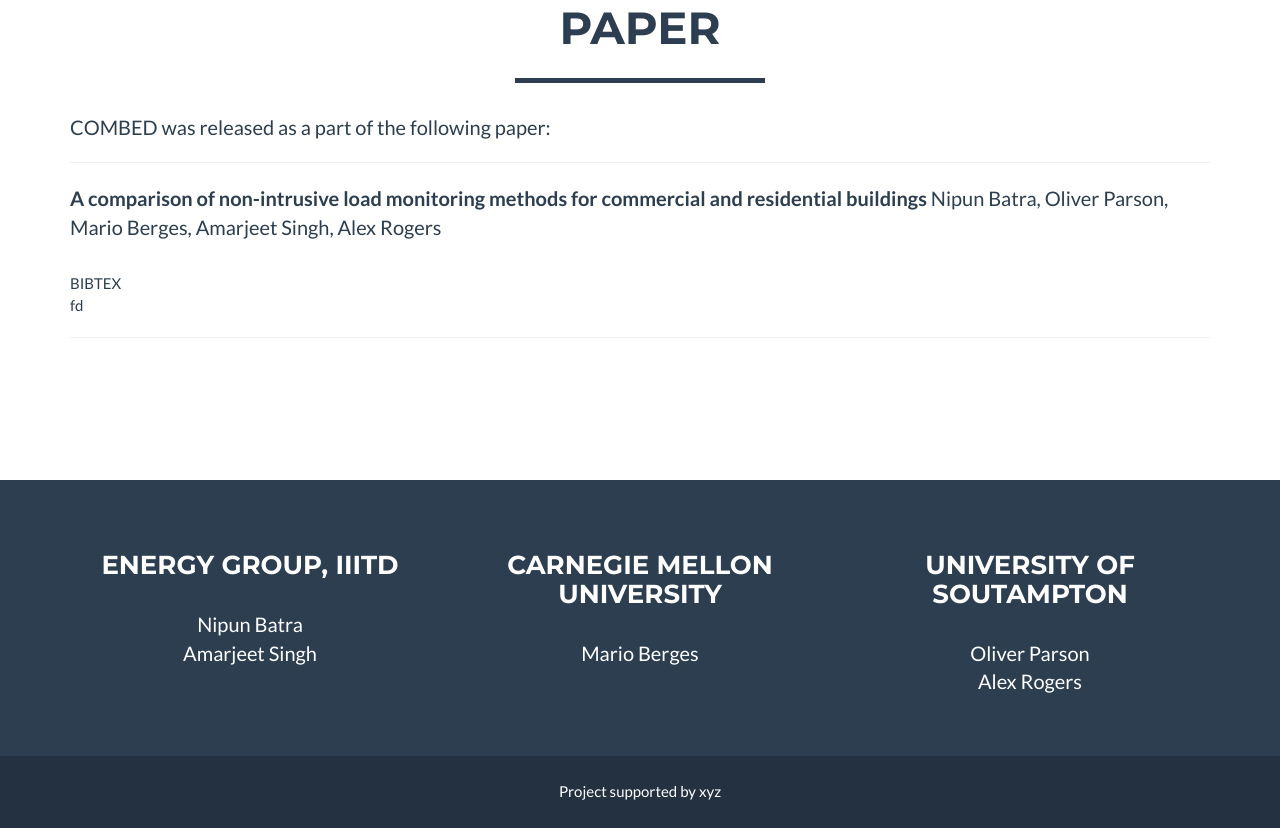
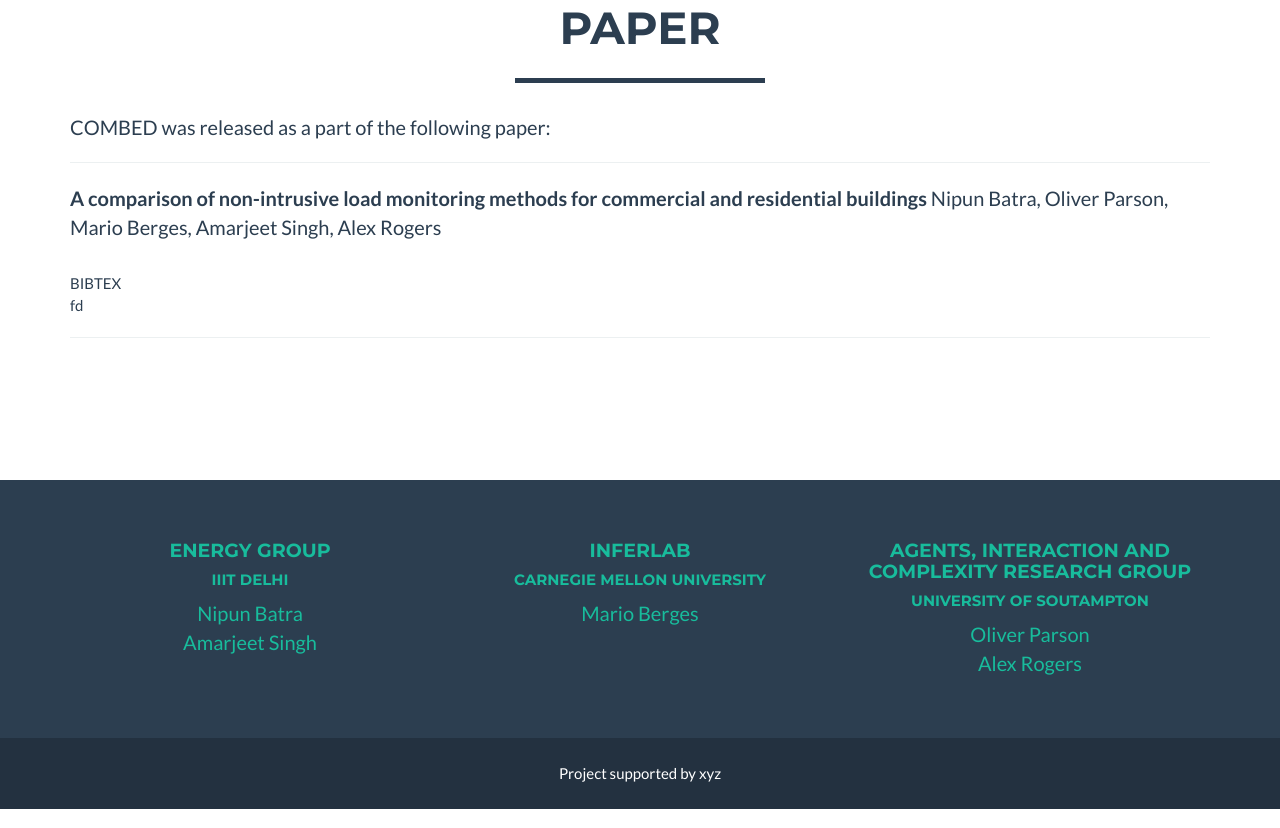
Before and after one commit to combed/combed.github.io, a plain HTML site: page index.html in a window 1280 px wide. Shown: the part 2205-3033 px from the top of the page. Drawn offline with nearby package versions, Linux system fonts and the light colour scheme.

Commit message:
Added links to index

```diff
--- a/index.html
+++ b/index.html
@@ -233,16 +233,26 @@
             <div class="container">
                 <div class="row">
                     <div class="footer-col col-md-4">
-                        <h3>Energy group, IIITD</h3>
-                        <p>Nipun Batra<br>Amarjeet Singh</p>
+                        <h4><a href = "http://energy.iiitd.edu.in">Energy group</a></h4>
+                        <h5><a href = "http://iiitd.ac.in">IIIT Delhi</a></h5>
+                        <p>
+                        <a href = "http://nipunbatra.github.io">Nipun Batra</a>
+                        <br>
+                        <a href = "https://www.iiitd.edu.in/~amarjeet/">Amarjeet Singh</a></p>
                     </div>
                     <div class="footer-col col-md-4">
-                        <h3>Carnegie Mellon University</h3>
-                        <p>Mario Berges</p>
+                        <h4><a href = "http://inferlab.org/">InferLAB</a></h4>
+                        <h5><a href = "http://cmu.edu">Carnegie Mellon University</a></h5>
+                        <p><a href = "http://www.marioberges.com/">Mario Berges</a></p>
                     </div>
                     <div class="footer-col col-md-4">
-                        <h3>University of Soutampton</h3>
-                        <p>Oliver Parson<br>Alex Rogers</p>
+                        <h4><a href = "http://www.aic.ecs.soton.ac.uk/">Agents, Interaction and Complexity Research Group</a></h4>
+                        <h5><a href = "http://www.southampton.ac.uk/">University of Soutampton</a></h5>
+                        <p>
+                        <a href="http://www.oliverparson.co.uk/">Oliver Parson</a>
+                        <br>
+                        <a href= "http://users.ecs.soton.ac.uk/acr/">Alex Rogers</a>
+                        </p>
                     </div>
 
 
```
